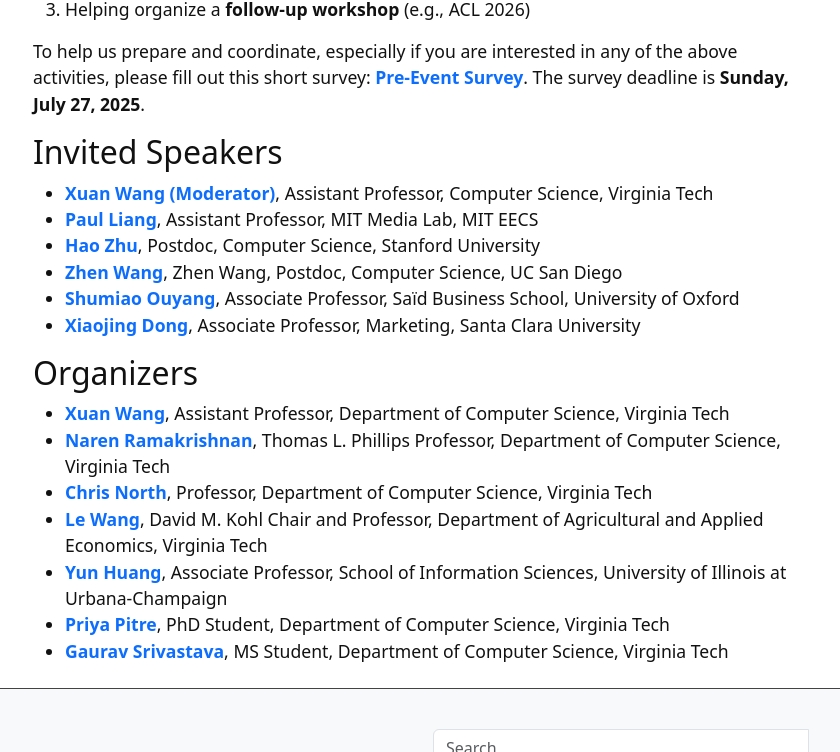
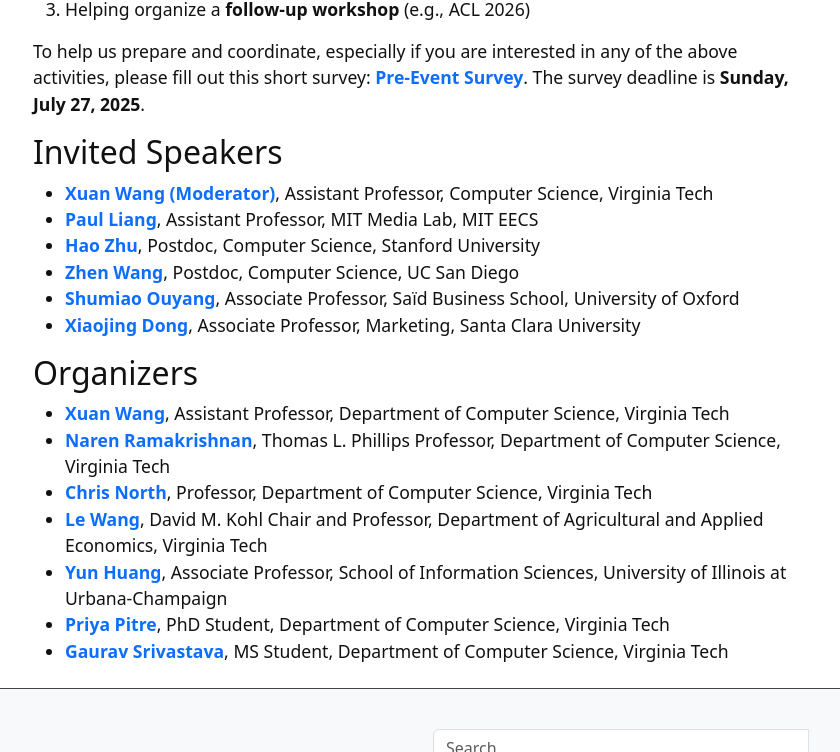
Before and after one commit to xuanwang91/2025-ACL-BOF, a Jekyll site: the page built from index.md, in a window 1280 px wide and 900 px high, scrolled down 1500 px, cut to the strip 0-752 px from the top of the window. Shown: the whole strip, without its empty margins (219-1059 px from the left). Built offline with Jekyll 4.4.1, drawn with Linux system fonts in a browser that asks for light colours.

Commit message:
Update index.md

```diff
--- a/index.md
+++ b/index.md
@@ -30,7 +30,7 @@
 - [**Xuan Wang (Moderator)**](https://xuanwang91.github.io/), Assistant Professor, Computer Science, Virginia Tech
 - [**Paul Liang**](https://pliang279.github.io/), Assistant Professor, MIT Media Lab, MIT EECS
 - [**Hao Zhu**](https://www.zhuhao.me/), Postdoc, Computer Science, Stanford University
-- [**Zhen Wang**](https://zhenwang9102.github.io/), Zhen Wang, Postdoc, Computer Science, UC San Diego
+- [**Zhen Wang**](https://zhenwang9102.github.io/), Postdoc, Computer Science, UC San Diego
 - [**Shumiao Ouyang**](https://www.shumiaoouyang.com/), Associate Professor, Saïd Business School, University of Oxford
 - [**Xiaojing Dong**](https://xjdong.github.io/), Associate Professor, Marketing, Santa Clara University
 
```
